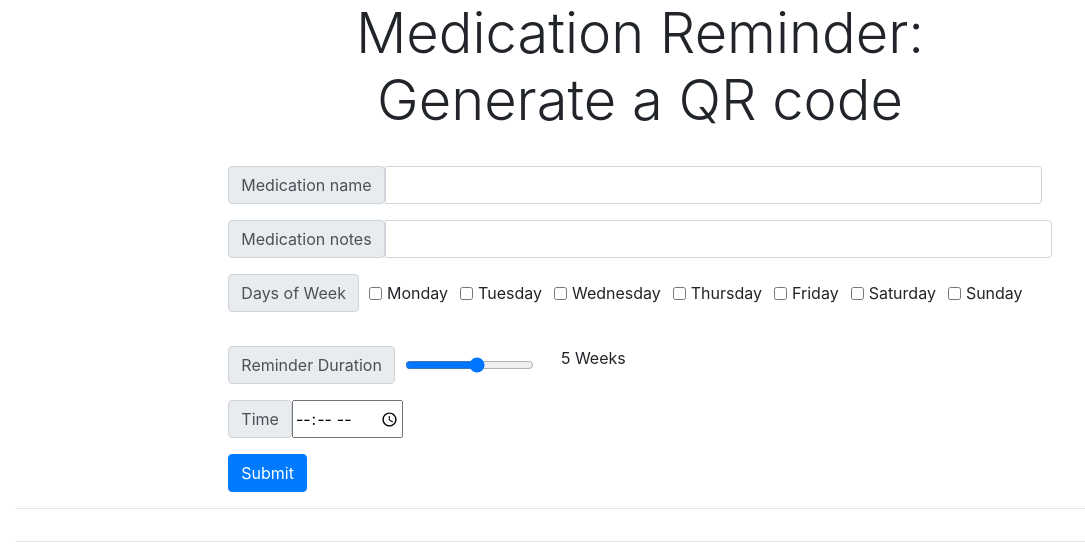
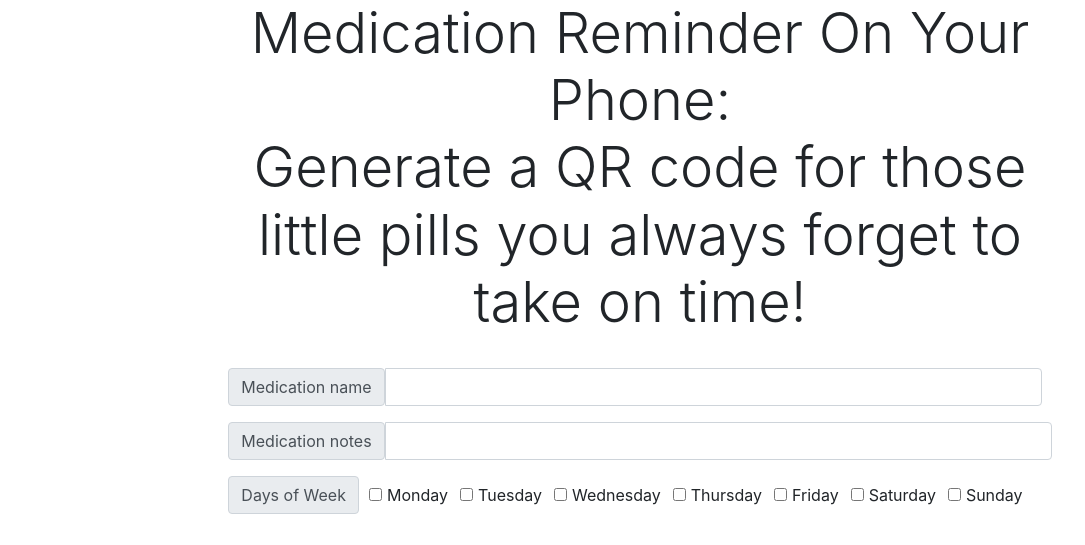
Before and after one commit to suncha21/suncha21.github.io, a plain HTML site: page index.html in a window 1280 px wide. Shown: the top 545 px of the page, without its empty margins (0-1085 px from the left). Drawn offline with nearby package versions, Linux system fonts and the light colour scheme.

Commit message:
Update index.html

```diff
--- a/index.html
+++ b/index.html
@@ -22,7 +22,7 @@
 
             <div class = "col-md-8">
 
-                <h4 class = "text-center display-4">Medication Reminder: <br> Generate a QR code</h4>
+                <h4 class = "text-center display-4">Medication Reminder On Your Phone: <br> Generate a QR code for those little pills you always forget to take on time!</h4>
 
                 <br/>
 
```
